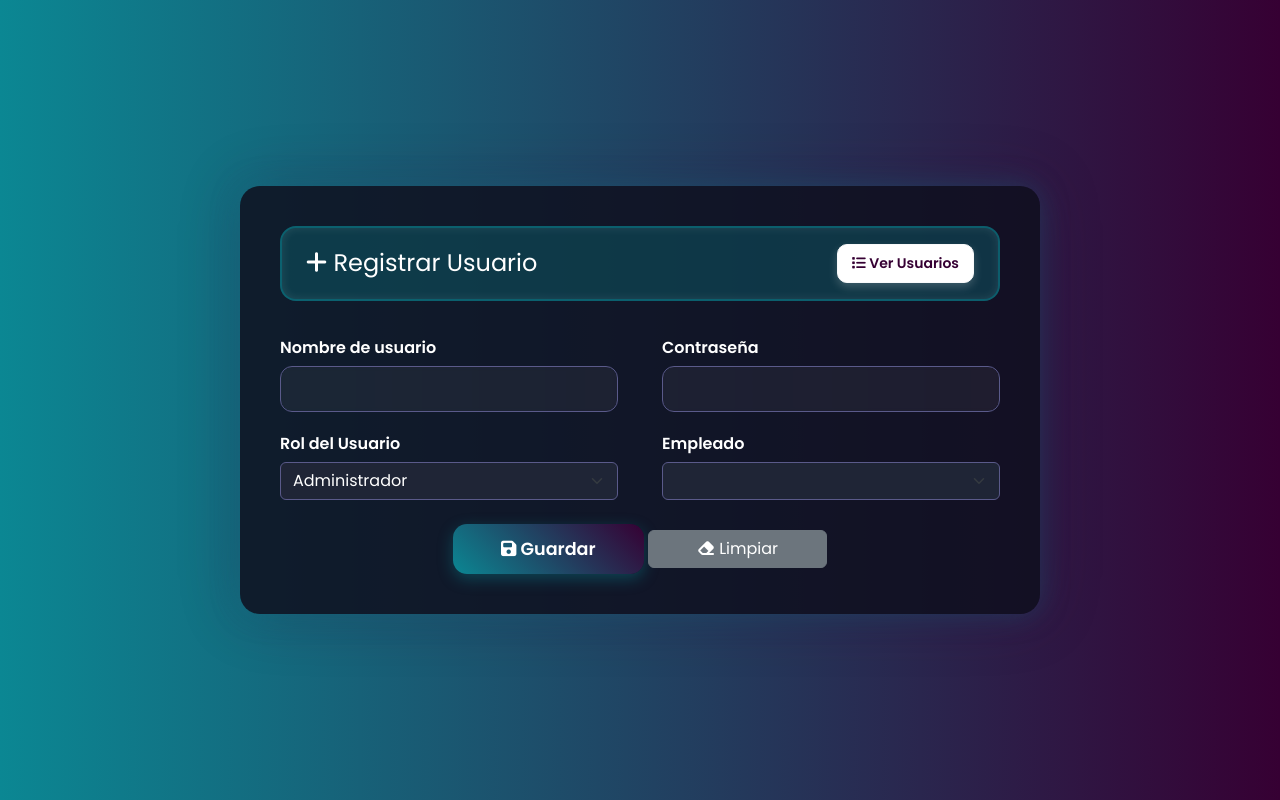
After one commit to AlxsDnt04/SistemaRolV2, a PHP site: page /view/usuarios/formulario.php in a window 1280 px wide. The commit adds this page. Run offline with PHP 8.4, Linux system fonts and the light colour scheme; data that the repository does not hold is empty.

Commit message:
Add user registration and listing functionality
- Created a user registration form (formulario.php) with fields for username, password, role, and employee selection.
- Implemented a user listing page (listar.php) to display all departments with options to edit or delete.
- Integrated Bootstrap for styling and Font Awesome for icons.
- Added confirmation alerts for delete actions.

```diff
--- a/assets/css/insertar.css
+++ b/assets/css/insertar.css
@@ -132,6 +132,18 @@ body {
   transition: all 0.3s ease;
   box-shadow: 0 5px 15px rgba(11, 135, 147, 0.4);
 }
+.btn btn-secondary{
+  background: linear-gradient(45deg, #5a5a8a, #360033);
+  color: #fff;
+  border: none;
+  padding: 12px 40px;
+  border-radius: 14px;
+  font-weight: 600;
+  font-size: 1.1rem;
+  cursor: pointer;
+  transition: all 0.3s ease;
+  box-shadow: 0 5px 15px rgba(90, 90, 138, 0.4);
+}
 
 .btn-success:hover {
   background: linear-gradient(45deg, #0a6f7c, #290025);
--- a/controllers/DocumentoController.php
+++ b/controllers/DocumentoController.php
@@ -32,7 +32,7 @@ if ($_SERVER['REQUEST_METHOD'] === 'POST') {
         $documento->crearDocumento($_POST, $archivo);
     } else {
         // Redirigir si no se especifica acción
-        header('Location: ../view/documento/formulario.php?error=1');
+        header('Location: ../view/documento/listar.php?error=1');
         exit;
 
 
--- a/view/documento/formulario.php
+++ b/view/documento/formulario.php
@@ -39,7 +39,8 @@ if (isset($_GET['id'])) {
 
     <form action="../../controllers/DocumentoController.php" method="POST" enctype="multipart/form-data">
       <?php if ($esEdicion): ?>
-        <input type="hidden" name="id" value="<?= htmlspecialchars($_GET['id']) ?>">
+        <input type="hidden" name="accion" value="actualizar">
+        <input type="hidden" name="id" value="<?=$data['id']?>">
       <?php endif; ?>
       <div class="row">
         <div class="col-md-6">
@@ -66,7 +67,7 @@ if (isset($_GET['id'])) {
         </div>
         <div class="col-md-6 mt-3">
           <label for="archivo" class="form-label">Seleccion el archivo</label>
-          <input type="file" class="form-control" id="archivo" name="archivo" accept=".pdf,.doc,.docx,.txt" required>
+          <input type="file" class="form-control" id="archivo" name="archivo" accept=".pdf,.doc,.docx,.txt">
         </div>
         <div class="col-md-6 mt-3">
           <label for="empleado" class="form-label">Seleccion el empleado</label>
--- /dev/null
+++ b/view/usuarios/formulario.php
@@ -0,0 +1,76 @@
+<?php
+require_once '../../models/Empleado.php';
+$emp = new Empleado();
+$empleado = $emp->obtenerTodos();
+
+if (isset($_GET['id'])) {
+  //$data = $departamento->obtenerPorId($_GET['id']);
+} else {
+  $data = [
+    'usuario' => '',
+    'contrasena' => '',
+    'rol' => '',
+    'empleado' => ''
+  ];
+}
+?>
+<!DOCTYPE html>
+<html lang="es">
+
+<head>
+  <meta charset="UTF-8">
+  <title>Insertar Departamento</title>
+  <link rel="stylesheet" href="https://cdnjs.cloudflare.com/ajax/libs/font-awesome/6.5.0/css/all.min.css">
+  <link href="https://cdn.jsdelivr.net/npm/bootstrap@5.3.3/dist/css/bootstrap.min.css" rel="stylesheet">
+  <link rel="stylesheet" href="../../assets/css/insertar.css">
+</head>
+<body>
+  <div class="container">
+    <div class="header">
+      <h4 class="mb-0"><i class="fa-solid fa-plus"></i> Registrar Usuario</h4>
+      <a href="listar.php" class="btn btn-light btn-sm">
+        <i class="fa-solid fa-list"></i> Ver Usuarios</a>
+    </div>
+    <form action="../../controllers/UsuarioController.php" method="POST">
+      <div class="row">
+        <div class="col-md-6">
+          <label for="usuario" class="form-label">Nombre de usuario</label>
+          <input type="text" class="form-control" id="user" name="usuario" maxlength="30" required>
+        </div>
+        <div class="col-md-6">
+          <label for="contrasena" class="form-label">Contraseña</label>
+          <input type="password" class="form-control" id="contrasena" name="contrasena" maxlength="50" required>
+        </div>
+        <div class="col-md-6">
+          <label for="rol" class="form-label">Rol del Usuario</label>
+          <select class="form-select" id="rol" name="rol" required>
+            <option value="" disabled>Seleccione un rol</option>
+            <option value="admin">Administrador</option>
+            <option value="empleado">Usuario</option>
+          </select>
+        </div>
+        <div class="col-md-6">
+          <label for="empleado" class="form-label">Empleado</label>
+          <select class="form-select" id="empleado" name="empleado" required>
+            <option value="" disabled>Seleccione un empleado</option>
+            <?php foreach ($empleado as $e): ?>
+              <option value="<?= htmlspecialchars($e['ci_empleado']) ?>">
+                <?= htmlspecialchars($e['nombre'] . ' ' . $e['apellido']) ?>
+              </option>
+            <?php endforeach; ?>
+          </select>
+        </div>
+      </div>
+      <!-- Campo oculto para identificar si es creación, edición o eliminación -->
+      <input type="hidden" name="accion" value="<?= isset($_GET['id']) ? 'editar' : 'crear' ?>">
+      <div class="mt-4 text-center">
+        <button type="submit" class="btn btn-success px-5">
+          <i class="fa-solid fa-floppy-disk"></i> Guardar</button>
+        <button type="reset" class="btn btn-secondary px-5">
+          <i class="fa-solid fa-eraser"></i> Limpiar</button>
+      </div>
+    </form>
+  </div>
+</body>
+
+</html>
```
Also changed, not shown: controllers/UsuariosController.php (added, +32 -0 lines), models/Documento.php (+27 -16 lines), models/Usuarios.php (added, +65 -0 lines), view/usuarios/listar.php (added, +79 -0 lines), 1 other file.
